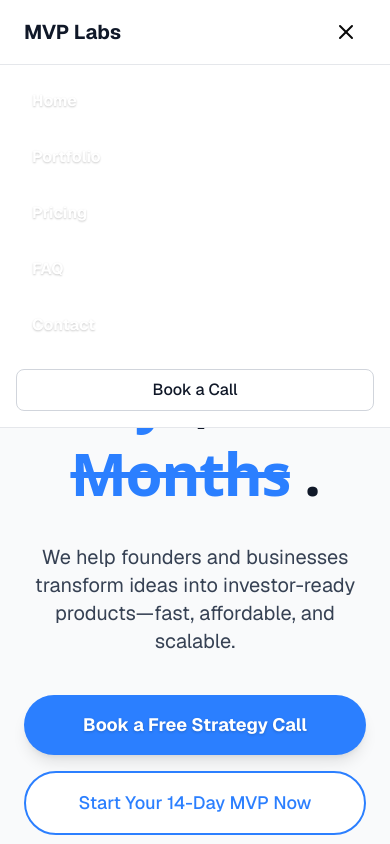
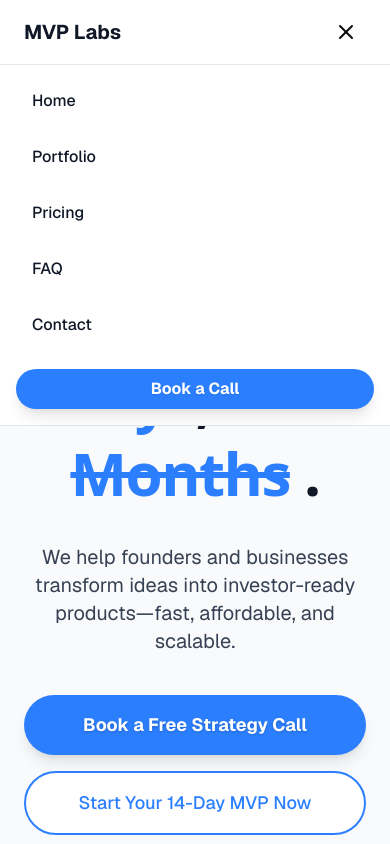
Before and after one commit to rishabh0009-7/BuildLabs, a Next.js app: page / in a window 390 px wide. Both pictures are taken after a click on the button 346 px from the left and 32 px from the top of the page. Shown: the top 844 px of the page. Built offline with nearby package versions, Linux system fonts and the light colour scheme.

Commit message:
fixed mobile  ui

```diff
--- a/app/page.tsx
+++ b/app/page.tsx
@@ -103,8 +103,7 @@ export default function MVPLabsLandingPage() {
                     scrollToSection(item.url.substring(1))
                     setIsMenuOpen(false)
                   }}
-                  className="text-left text-white font-bold py-2 px-4 rounded hover:bg-black transition-colors duration-200"
-                  style={{textShadow: '0 1px 2px rgba(0,0,0,0.2)'}}
+                  className="text-left text-gray-900 font-medium py-2 px-4 rounded hover:bg-gray-100 transition-colors duration-200"
                 >
                   {item.name}
                 </button>
@@ -114,7 +113,8 @@ export default function MVPLabsLandingPage() {
                   scrollToSection("contact")
                   setIsMenuOpen(false)
                 }}
-                className="w-full mt-2 px-6 py-2 bg-white text-gray-900 border border-gray-300 rounded-md font-medium transition-colors duration-200 hover:bg-gray-50"
+                className="w-full mt-2 px-6 py-2 bg-blue-500 text-white rounded-full font-bold transition-colors duration-200 hover:bg-blue-600 shadow-lg"
+                style={{textShadow: '0 1px 2px rgba(0,0,0,0.1)'}}
               >
                 Book a Call
               </button>
```
